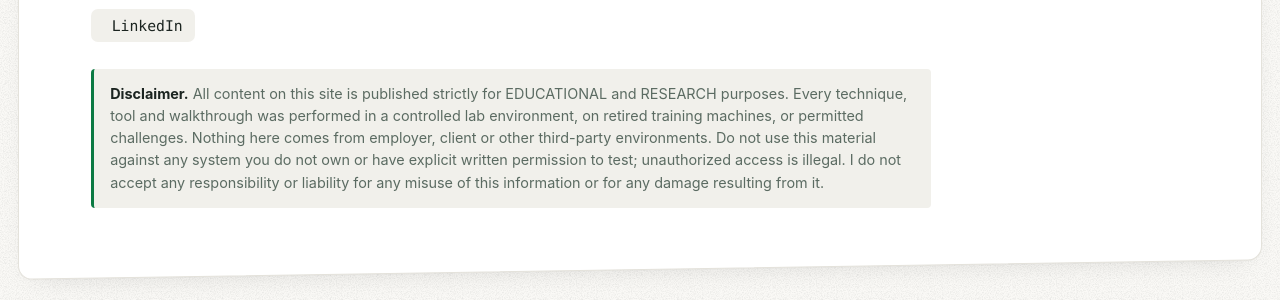
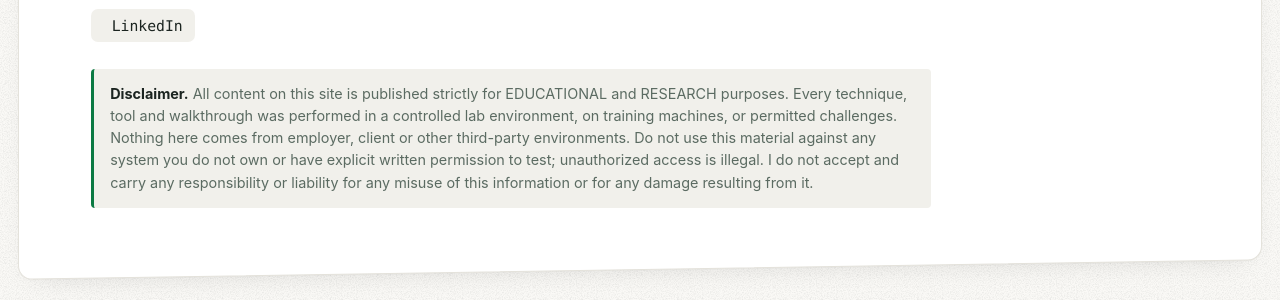
Before and after one commit to mmaharramm/mmaharramm.github.io, a Jekyll site: the page built from _pages/home.md, in a window 1280 px wide and 900 px high, scrolled down 575 px. Shown: the part 176-476 px from the top of the window. Built offline with Jekyll 4.4.1, drawn with Linux system fonts in a browser that asks for light colours.

Commit message:
Update disclosure statement for clarity
Clarified responsibility statement regarding misuse of information.

```diff
--- a/_data/home.yml
+++ b/_data/home.yml
@@ -27,10 +27,10 @@ projects_intro: "Things I've built, broken, or automated."
 disclosure: >-
   All content on this site is published strictly for EDUCATIONAL and RESEARCH purposes.
   Every technique, tool and walkthrough was performed in a controlled lab environment,
-  on retired training machines, or permitted challenges.
+  on training machines, or permitted challenges.
   Nothing here comes from employer, client or other third-party environments.
   Do not use this material against any system you do not own or have explicit written
-  permission to test; unauthorized access is illegal. I do not accept any responsibility
+  permission to test; unauthorized access is illegal. I do not accept and carry any responsibility
   or liability for any misuse of this information or for any damage resulting from it.
 
 # Little characters peeking out from behind your photo (up to 6, placed clockwise from top-left).
```
